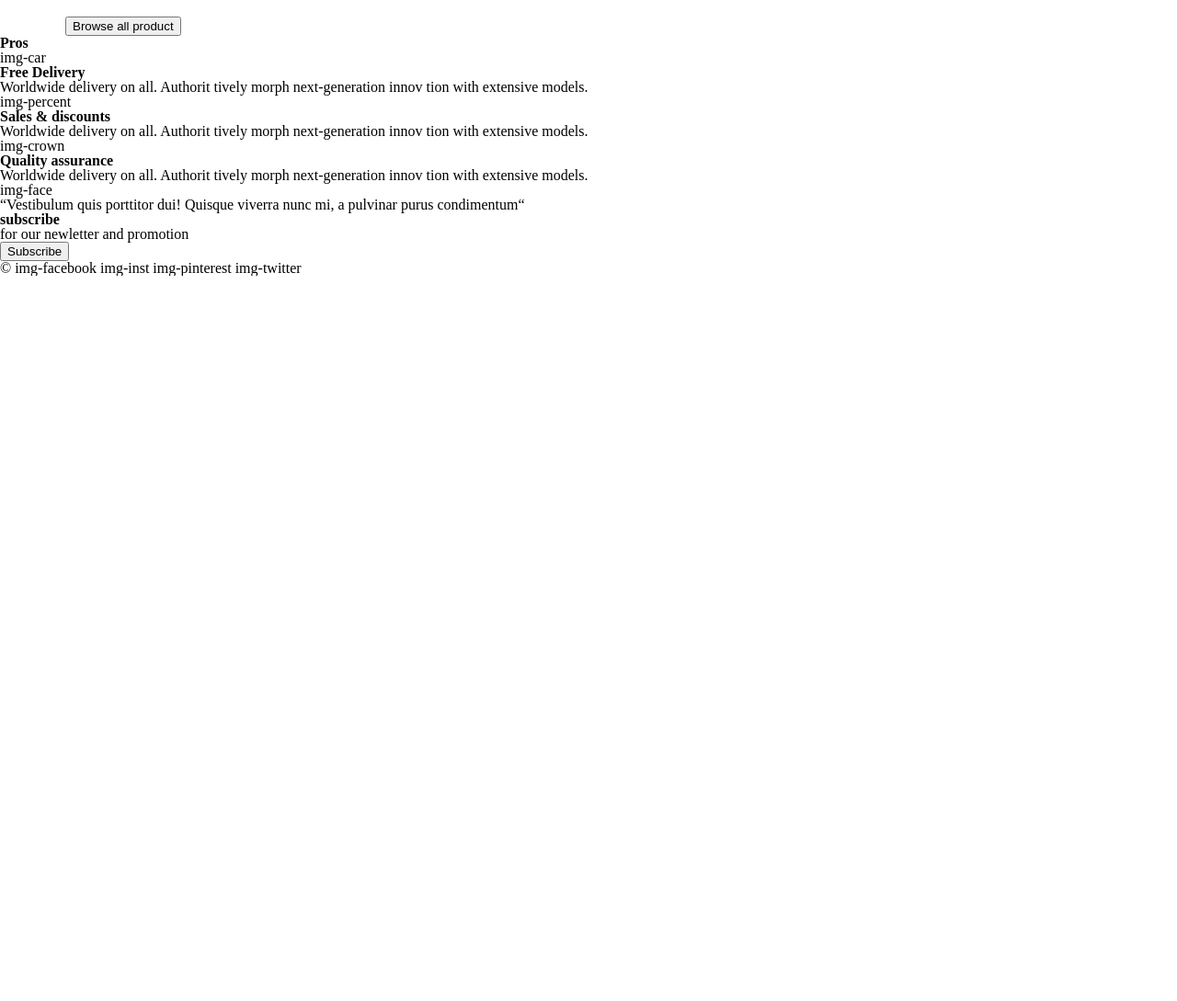
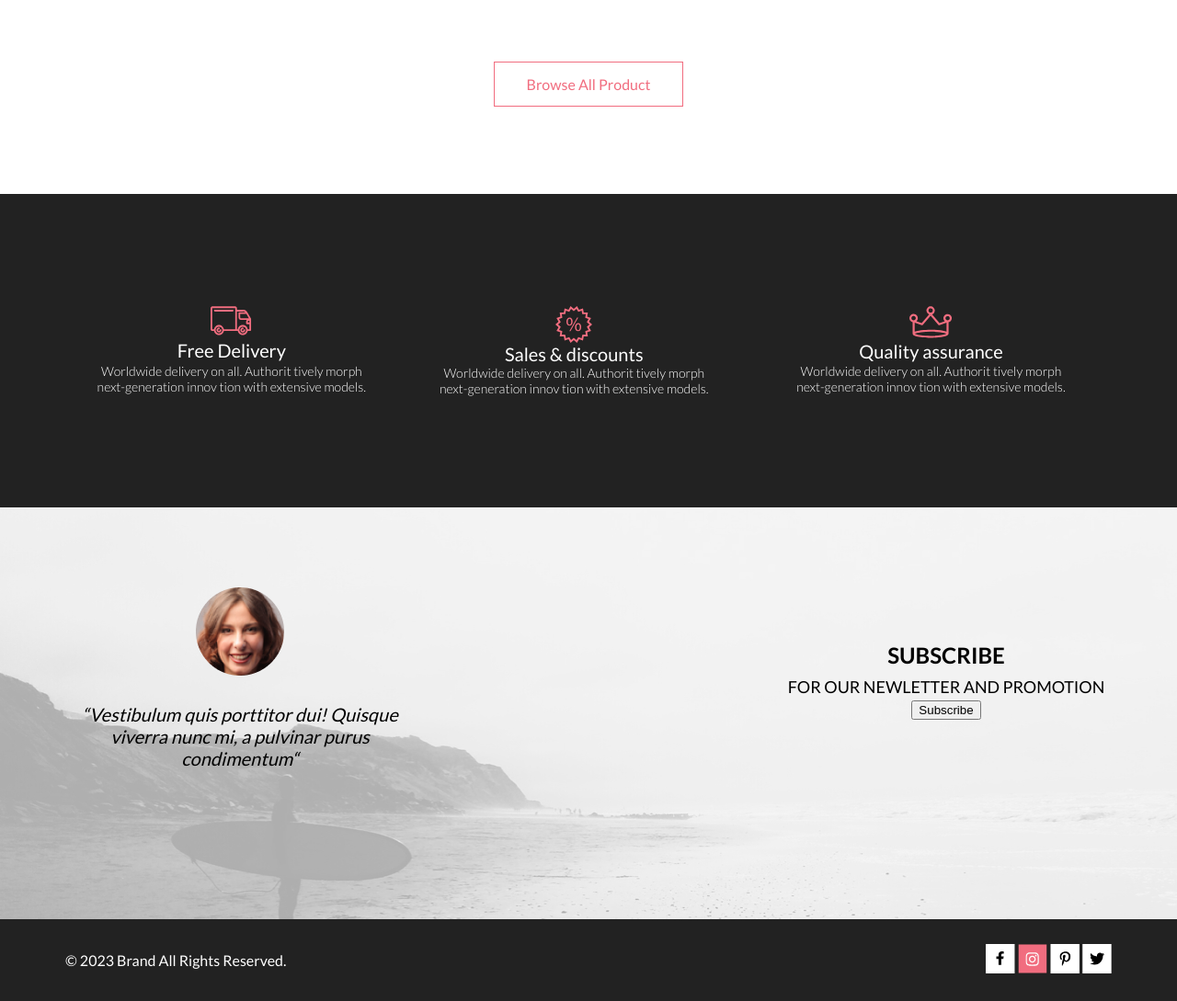
Before and after one commit to stopDissingMe/shop, a plain HTML site: page index.html in a window 1280 px wide. Shown: the part 2807-3896 px from the top of the page at 92% size. Before the commit the page ends 3107 px from the top, so only its background shows below. Drawn offline with Linux system fonts and the light colour scheme.

Commit message:
finished index

```diff
--- a/css/style.css
+++ b/css/style.css
@@ -23,7 +23,7 @@
 }
 
 .header {
-    background-color: #222222;
+    background-color: var(--dark-blue);
 }
 
 .header__wrapper {
@@ -189,6 +189,7 @@
     line-height: 17px;
     color: var(--dark-grey);
     padding-left: 18px;
+    width: 314px;
 }
 
 .featured__price {
@@ -206,3 +207,131 @@
     position: absolute;
     top: 0;
 }
+
+.featured__wrapper {
+    display: flex;
+    justify-content: center;
+    margin-top: 49px;
+}
+
+.featured__button {
+    background-color: transparent;
+    border: none;
+    font-family: Lato;
+    font-size: 16px;
+    font-weight: 400;
+    line-height: 19px;
+    color: var(--dark-pink);
+    padding: 14px 35px;
+    border: 1px solid;
+}
+
+.advantages {
+    background-color: var(--dark-blue);
+    min-height: 341px;
+    margin-top: 95px;
+    display: flex;
+    align-items: center;
+}
+
+.advantages__list {
+    display: flex;
+    justify-content: space-between;
+}
+
+.advantages__item {
+    display: flex;
+    flex-wrap: wrap;
+    justify-content: center;
+}
+
+.advantages__wrapper {
+    display: flex;
+    flex-wrap: wrap;
+    justify-content: center;
+}
+
+.advantages__title {
+    font-family: Lato;
+    font-size: 20px;
+    font-weight: 400;
+    line-height: 24px;
+    color: white;
+}
+
+.advantages__subtitle {
+    font-family: Lato;
+    font-size: 14px;
+    font-weight: 300;
+    line-height: 17px;
+    color: white;
+    display: flex;
+    text-align: center;
+    width: 300px;
+}
+
+.footer__subscription {
+    background-image: url(../img/photo\ subscribe.jpg);
+    min-height: 448px;
+    display: flex;
+}
+
+.footer__wrapper {
+    display: flex;
+    align-items: center;
+    justify-content: space-between;
+}
+
+
+.footer__quote {
+    width: 360px;
+    display: flex;
+    flex-direction: column;
+    text-align: center;
+    align-items: center;
+    margin: 87px 0 0 10px;
+}
+
+.footer__par {
+    font-family: Lato;
+    font-size: 20px;
+    font-style: italic;
+    font-weight: 400;
+    line-height: 24px;
+    display: flex;
+    flex-wrap: wrap;
+    text-align: center;
+    margin-top: 30px;
+}
+
+.footer__subscribe {
+    font-family: Lato;
+    font-size: 24px;
+    font-weight: 700;
+    line-height: 38px;
+    text-transform: uppercase;
+}
+
+.footer__for-our {
+    font-family: Lato;
+    font-size: 18px;
+    font-weight: 400;
+    line-height: 30px;
+    text-transform: uppercase;
+}
+
+.social {
+    background-color: var(--dark-blue);
+    min-height: 89px;
+    display: flex;
+    align-items: center;
+    justify-content: space-between;
+}
+
+.footer__controls {
+    font-family: Lato;
+    font-size: 16px;
+    font-weight: 400;
+    line-height: 19px;
+    color: white;
+}
--- a/index.html
+++ b/index.html
@@ -145,55 +145,81 @@
                     <p class="featured__price">$52.00</p>
                 </li>
             </ul>
-            <button>
-                Browse all product
+            <div class="featured__wrapper">
+                <button class="featured__button">
+                    Browse All Product
                 </button>
+            </div>
         </section>
-        <section>
-            <h2>Pros</h2>
-            <ul>
-                <li>
-                    img-car
-                    <h3>Free Delivery</h3>
-                    <p>Worldwide delivery on all. Authorit tively morph
+        <section class="advantages">
+            <div class="container">
+                <h2 class="visually-hidden">Pros</h2>
+                <ul class="advantages__list">
+                    <li class="advantages__item">
+                        <img class="advantages__icon" src="./img/car.svg" alt="car" width="45" height="32">
+                        <div class="advantages__wrapper">
+                            <h3 class="advantages__title">Free Delivery</h3>
+                            <p class="advantages__subtitle">Worldwide delivery on all. Authorit tively morph
                                 next-generation innov tion with extensive models.
                             </p>
+                        </div>
                     </li>
-                <li>
-                    img-percent
-                    <h3>Sales & discounts</h3>
-                    <p>Worldwide delivery on all. Authorit tively morph
+                    <li class="advantages__item">
+                        <img src="./img/percent.svg" alt="percent" width="40" height="40">
+                        <div class="advantages__wrapper">
+                            <h3 class="advantages__title">Sales & discounts</h3>
+                            <p class="advantages__subtitle">Worldwide delivery on all. Authorit tively morph
                                 next-generation innov tion with extensive models.
                             </p>
+                        </div>
                     </li>
-                <li>
-                    img-crown
-                    <h3>Quality assurance</h3>
-                    <p>Worldwide delivery on all. Authorit tively morph
+                    <li class="advantages__item">
+                        <img src="./img/crown.svg" alt="crown" width="47" height="35">
+                        <div class="advantages__wrapper">
+                            <h3 class="advantages__title">Quality assurance</h3>
+                            <p class="advantages__subtitle">Worldwide delivery on all. Authorit tively morph
                                 next-generation innov tion with extensive models.
                             </p>
+                        </div>
                     </li>
                 </ul>
+            </div>
         </section>
     </main>
-    <footer>
-        <section>
-            img-face
-            <p>“Vestibulum quis porttitor dui! Quisque viverra nunc mi,
+    <footer class="footer">
+        <section class="footer__subscription">
+            <div class="container">
+                <div class="footer__wrapper">
+                    <div class="footer__quote">
+                        <img src="./img/face.png" alt="face" width="96" height="96">
+                        <p class="footer__par">“Vestibulum quis porttitor dui! Quisque viverra nunc mi,
                             a pulvinar purus condimentum“
                         </p>
-            <h2>subscribe</h2>
-            <p>for our newletter and promotion</p>
+                    </div>
+                    <div class="footer__quote">
+                        <h2 class="footer__subscribe">subscribe</h2>
+                        <p class="footer__for-our" >for our newletter and promotion</p>
                         <button>
                             Subscribe
                         </button>
+                    </div>
+                </div>
+            </div>
         </section>
-        <section>
-            &copy;
-            img-facebook
-            img-inst
-            img-pinterest
-            img-twitter
+        <section class="social">
+            <div class="container">
+                <div class="footer__wrapper">
+                    <div class="footer__controls">
+                        &copy; 2023  Brand  All Rights Reserved.
+                    </div>
+                    <div class="footer__controls">
+                        <img src="./img/facebook.svg" alt="facebook" width="32" height="32">
+                        <img src="./img/inst.svg" alt="inst" width="32" height="32">
+                        <img src="./img/pinterest.svg" alt="pinterest" width="32" height="32">
+                        <img src="./img/twitter.svg" alt="twitter" width="32" height="32">
+                    </div>
+                </div>
+            </div>
         </section>
     </footer>
 </body>
```
Also changed, not shown: img/car.svg (added), img/crown.svg (added), img/face.png (added), img/facebook.svg (added), img/inst.svg (added), img/percent.svg (added), img/photo subscribe.jpg (added), img/pinterest.svg (added), img/twitter.svg (added). Lines whose indentation alone changed are shown as unchanged.
